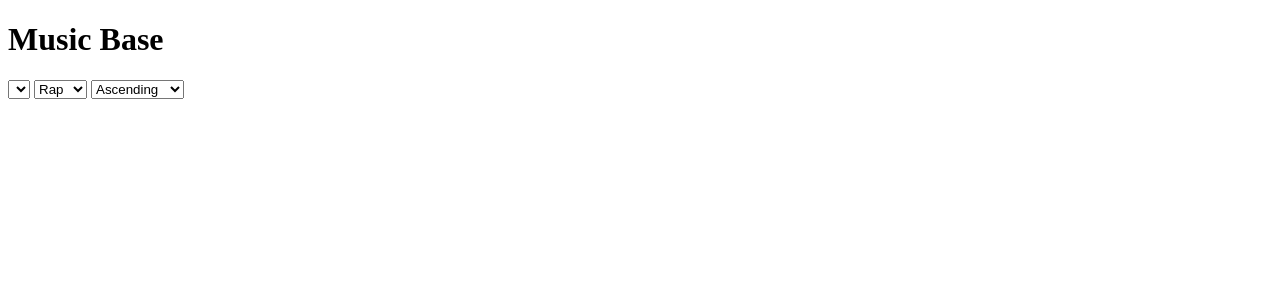
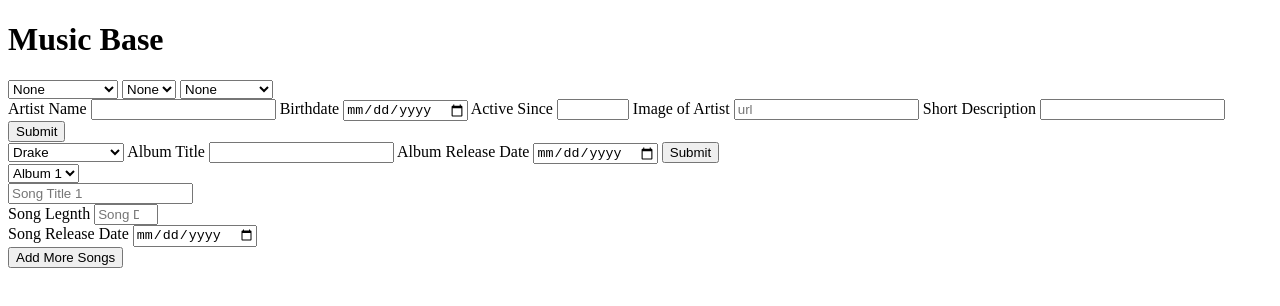
Before and after one commit to Dennis2300/music-base-frontend, a plain HTML site: page app/index.html in a window 1280 px wide. Drawn offline with Linux system fonts and the light colour scheme.

Commit message:
Added create form but might change later

```diff
--- a/app/index.html
+++ b/app/index.html
@@ -15,17 +15,20 @@
         <main>
             <!------------Filter Artists by Labels------------>
             <select name="filter-labels" id="filter-labels">
-                <option value="XL Recordings"></option>
+                <option value="none">None</option>
+                <option value="XL Recordings">XL Recordings</option>
             </select>
 
             <!------------Filter Artists by genres------------>
             <select name="filter-genres" id="filter-genres">
+                <option value="none">None</option>
                 <option value="rap">Rap</option>
                 <option value="rock">Rock</option>
             </select>
 
             <!------------Sort Artists by different options------------>
             <select name="sort-artists" id="sort-artists">
+                <option value="none">None</option>
                 <option value="asc">Ascending</option>
                 <option value="desc">Descending</option>
                 <option value="birthdate">Birthdate</option>
@@ -35,8 +38,64 @@
             <article>
                 <table id="artists-table"></table>
             </article>
+
+            <!------------Create Artist Form------------>
+            <form id="create-artist-form">
+                <label for="name">Artist Name</label>
+                <input type="text" name="name">
+
+                <label for="birthdate">Birthdate</label>
+                <input type="date" name="birthdate">
+
+                <label for="activeSince">Active Since</label>
+                <input type="number" name="activeSince" min="1980" max="2099" step="1">
+
+                <label for="image">Image of Artist</label>
+                <input type="url" name="image" placeholder="url">
+
+                <label for="shortDesc">Short Description</label>
+                <input type="text" name="shortDesc">
+                <button>Submit</button>
+            </form>
+
+            <!------------Create Album Form------------>
+                <form id="create-album-form">
+                    <select>
+                        <option value="Drake">Drake</option>
+                        <option value="KendrickLamar">Kendrick Lamar</option>
+                    </select>
+                    <label for="albumTitle">Album Title</label>
+                    <input type="text" name="albumTitle">
+
+                    <label for="releaseDate">Album Release Date</label>
+                    <input type="date" name="releaseDate">
+                    <button>Submit</button>
+                </form>
+
+            <!------------Create Songs belonging to an Album------------>
+                <form id="create-songs-form">
+                    <select>
+                        <option value="XL Recordings">Album 1</option>
+                        <option value="XL Recordings">Album 2</option>
+                        <option value="XL Recordings">Album 3</option>
+                    </select>
+                    <div id="song-title-container">
+                        <input type="text" name="songTitle" placeholder="Song Title 1">
+                    </div>
+
+                    <div id="song-duration-container">
+                        <label for="songDuration">Song Legnth</label>
+                        <input type="number" name="songDuration" min="0" max="600" step="1" placeholder="Song Duration in Seconds">
+                    </div>
+
+                    <div id="song-releasedate-container">
+                        <label for="releaseDate">Song Release Date</label>
+                        <input type="date" name="releaseDate">
+                    </div>
+                    <button id="add-song-btn" type="button">Add More Songs</button>
+                </form>
+
         </main>
-
         <script src="javascript/main.js" type="module"></script>
     </body>
 </html>
--- a/app/javascript/main.js
+++ b/app/javascript/main.js
@@ -0,0 +1,35 @@
+window.addEventListener("load", initApp)
+
+let inputCount = 1
+
+function initApp() {
+    console.log("JS is running!");
+    document.querySelector("#add-song-btn").addEventListener("click",addMoreSongInputs)
+}
+
+function addMoreSongInputs() {
+    inputCount++;
+
+    const newSongTitleInput = document.createElement("input")
+    newSongTitleInput.type = "text"
+    newSongTitleInput.name = "songTitle"
+    newSongTitleInput.placeholder = `Song Title ${inputCount}`
+
+    document.querySelector("#song-title-container").appendChild(newSongTitleInput)
+
+    const newSongDurationInput = document.createElement("input")
+    newSongDurationInput.type = "number"
+    newSongDurationInput.name = "songDuration"
+    newSongDurationInput.min = "0"
+    newSongDurationInput.max = "600"
+    newSongDurationInput.step = "1"
+    newSongDurationInput.placeholder = "Song Duration in Seconds"
+
+    document.querySelector("#song-duration-container").appendChild(newSongDurationInput)
+
+    const newSongReleasedate = document.createElement("input")
+    newSongReleasedate.type = "date"
+    newSongReleasedate.name = "releaseDate"
+
+    document.querySelector("#song-releasedate-container").appendChild(newSongReleasedate)
+}
```
